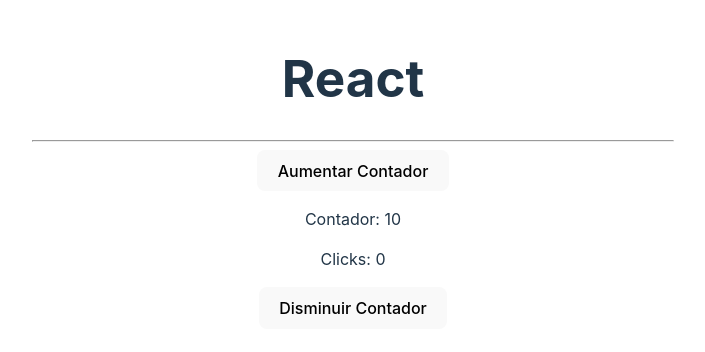
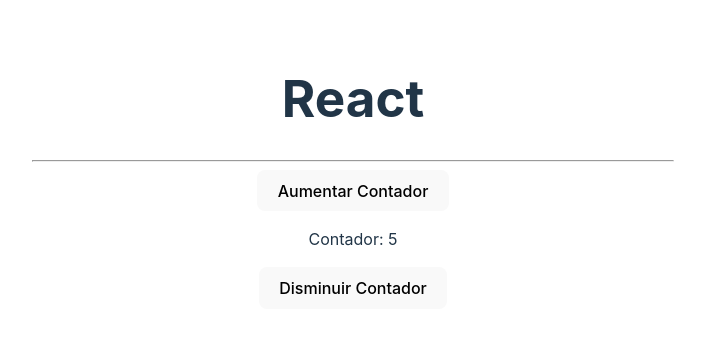
Before and after one commit to dpacoria21/react-pro, a React (Vite) app in the folder reforzamiento-react/: page / in a window 1280 px wide. Shown: the part 228-580 px from the top of the page, without its empty margins (287-992 px from the left). Built offline with nearby package versions, Linux system fonts and the light colour scheme.

Commit message:
Uso de Math.min para definir un limite en el contador

```diff
--- a/reforzamiento-react/src/App.tsx
+++ b/reforzamiento-react/src/App.tsx
@@ -1,5 +1,5 @@
 import './App.css';
-import { Counter } from './bases/Counter';
+import { CounterEffect } from './bases/CounterEffect';
 
 function App() {
 
@@ -8,7 +8,7 @@
             <h1>React</h1>
             <hr />
 
-            <Counter initialValue={10}/>
+            <CounterEffect initialValue={5}/>
 
         </>
     );
--- /dev/null
+++ b/reforzamiento-react/src/bases/CounterEffect.tsx
@@ -0,0 +1,39 @@
+import { useEffect, useState } from 'react';
+
+interface Props {
+    initialValue: number,
+}
+
+const MAXIMUN_COUNT: number = 10;
+
+export const CounterEffect = ({initialValue}: Props) => {
+
+    const [counter, setCounter] = useState<number>(initialValue);
+
+    const handleClick = (n: number): void => {
+        // if(counter === MAXIMUN_COUNT && n>0) return;
+        // setCounter(c => c+n);
+        setCounter(c => Math.min(c+n, MAXIMUN_COUNT));
+    };
+
+    useEffect(() => {
+
+        if(counter < 10) return;
+        console.log('%cSe llego al valor maximo', 'color:red; background-color: black;');
+
+    }, [counter]);
+
+    return (
+        <>
+            <button onClick={() => handleClick(1)}>
+                Aumentar Contador
+            </button>
+            <p>
+                Contador: {counter}
+            </p>
+            <button onClick={() => handleClick(-1)}>
+                Disminuir Contador
+            </button>
+        </>
+    );
+};
```
